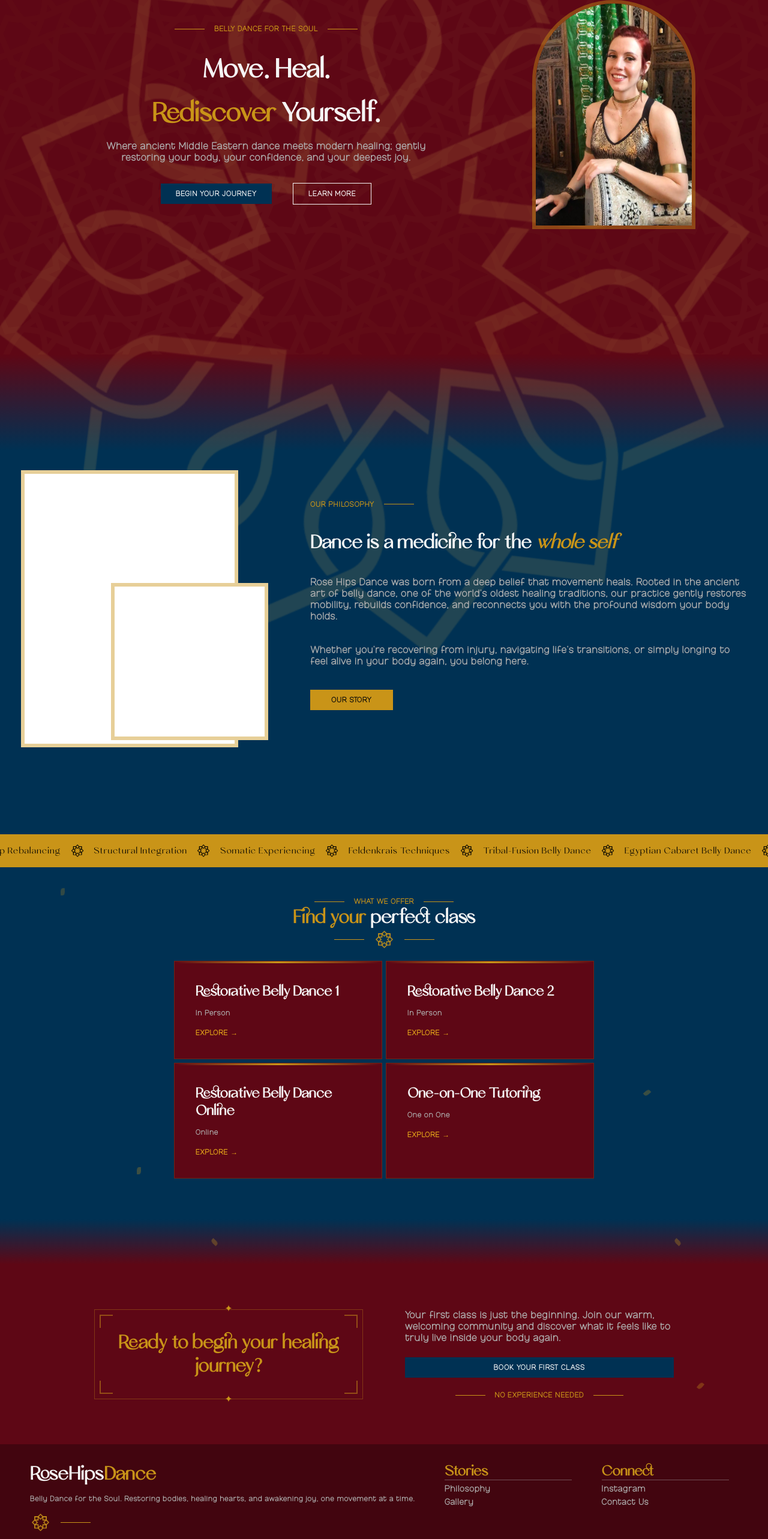
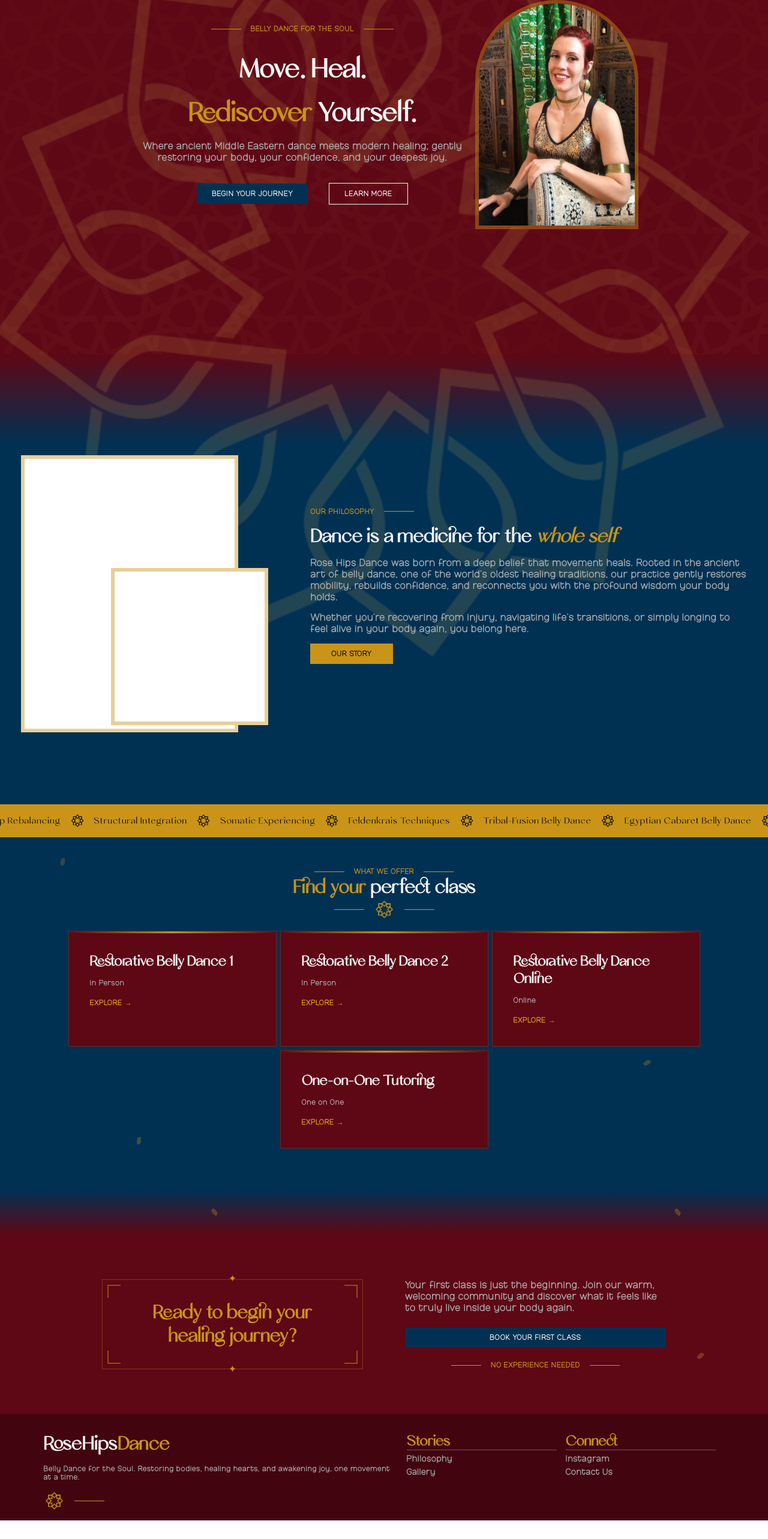
Before and after one commit to tpeschke/rose-hips-dance, a Next.js app: page / in a window 1280 px wide. Shown: the part 209-2775 px from the top of the page at 60% size. After the commit the page ends 2744 px from the top, so only its background shows below. Built offline with nearby package versions, Linux system fonts and the light colour scheme.

Commit message:
set up the css for big ass desktops

```diff
--- a/app/components/footer/footer.css
+++ b/app/components/footer/footer.css
@@ -1,7 +1,7 @@
 .footer {
-  background: var(--darkburgundy);
+  background: var(--darkBurgundy);
   display: flex;
-  justify-content: space-between;
+  justify-content: center;
   padding: 30px 50px 15px;
 }
 
@@ -23,7 +23,7 @@
   margin-top: 15px;
 }
 
-.footer > div:not(.main) p {
+.footer>div:not(.main) p {
   color: var(--lightGray);
   font-size: 14px;
   letter-spacing: 1px;
@@ -36,12 +36,14 @@
   margin-top: 15px;
 }
 
-.footer > div {
-  min-width: 18%;
+.footer>div {
+  width: 25%;
+  max-width: 250px;
   margin-right: 15px;
   z-index: 99;
 }
 
-.footer > div.main {
-  min-width: 40%;
+.footer>div.main {
+  width: 50%;
+  max-width: 750px;
 }
--- a/app/components/header/header.css
+++ b/app/components/header/header.css
@@ -38,3 +38,13 @@
 .header ul li {
   margin-left: 15px;
 }
+
+@media (min-width: 1441px) {
+  .header {
+    justify-content: center;
+  }
+
+  .header ul {
+    margin: 0 0 0 750px;
+  }
+}
--- a/app/globals.css
+++ b/app/globals.css
@@ -3,7 +3,7 @@
   --lightGray: #afafaf;
   --black: #0a0a0a;
   --burgundy: #5e0715;
-  --darkburgundy: #42050f;
+  --darkBurgundy: #42050f;
   --prussianBlue: #003153;
   --lightPrussianBlue: #003d68;
   --gold: #c99418;
--- a/app/homeComponents/beginYourJourney/BeginYourJourney.css
+++ b/app/homeComponents/beginYourJourney/BeginYourJourney.css
@@ -26,12 +26,15 @@
     opacity: 0;
     transform: translateY(150vh) rotate(0deg);
   }
+
   8% {
     opacity: 0.35;
   }
+
   92% {
     opacity: 0.2;
   }
+
   100% {
     opacity: 0;
     transform: translateY(-25vh) rotate(540deg);
@@ -42,11 +45,9 @@
   padding: 150px 0 75px;
   display: flex;
   justify-content: center;
-  background: linear-gradient(
-    0deg,
-    rgba(94, 7, 21, 1) 80%,
-    rgba(0, 49, 83, 1) 100%
-  );
+  background: linear-gradient(0deg,
+      rgba(94, 7, 21, 1) 80%,
+      rgba(0, 49, 83, 1) 100%);
 }
 
 .begin-your-journey h1 {
@@ -54,8 +55,9 @@
   text-align: center;
 }
 
-.begin-your-journey > div {
+.begin-your-journey>div {
   width: 35%;
+  max-width: 435px;
   padding: 0 35px;
   z-index: 2;
 }
--- a/app/homeComponents/findYourClass/findYourClass.css
+++ b/app/homeComponents/findYourClass/findYourClass.css
@@ -38,7 +38,7 @@
   display: flex;
   flex-wrap: wrap;
   justify-content: center;
-  max-width: 860px;
+  max-width: 1440px;
   margin: 15px auto;
 }
 
@@ -70,7 +70,7 @@
 }
 
 .find-your-class .class-catalog-squares .class-square:hover {
-  background: var(--darkburgundy);
+  background: var(--darkBurgundy);
   border: 1px solid rgba(201, 148, 24, 0.5);
   transform: translate(0, -3px);
 }
--- a/app/homeComponents/mainBanner/mainBanner.css
+++ b/app/homeComponents/mainBanner/mainBanner.css
@@ -3,20 +3,22 @@
   width: 100vw;
   background: var(--burgundy);
   position: relative;
+  display: flex;
+  justify-content: center;
+  max-height: 1000px;
 }
 
 .main-banner .columns {
   height: 100%;
-  width: 100%;
   display: flex;
-  justify-content: space-evenly;
+  justify-content: center;
   align-items: center;
   position: absolute;
   top: 0;
   z-index: 1;
 }
 
-.main-banner .columns > div {
+.main-banner .columns>div {
   padding: 35px;
   width: 45%;
   text-align: center;
@@ -27,6 +29,7 @@
   display: flex;
   flex-direction: column;
   justify-content: space-between;
+  padding: 0
 }
 
 .main-banner .columns h1 {
@@ -34,7 +37,7 @@
   font-size: 45px;
 }
 
-.main-banner .columns > div > h1 {
+.main-banner .columns>div>h1 {
   margin-bottom: -15px;
 }
 
@@ -57,3 +60,13 @@
   overflow: hidden;
   border: 6px solid #c9941871;
 }
+
+@media (min-width: 1441px) {
+  .main-banner .columns {
+    flex-direction: column-reverse;
+  }
+
+  .main-banner .portrait {
+    margin-bottom: 35px;
+  }
+}
--- a/app/homeComponents/storyBanner/storyBanner.css
+++ b/app/homeComponents/ourPhilosophy/ourPhilosophy.css
@@ -1,17 +1,20 @@
 .story-banner-shell {
   height: 100vh;
+  max-height: 750px;
   width: 100vw;
+  display: flex;
+  justify-content: center;
   position: relative;
-  background: linear-gradient(
-    0deg,
-    rgba(0, 49, 83, 1) 80%,
-    rgba(94, 7, 21, 1) 100%
-  );
+  background: linear-gradient(0deg,
+      rgba(0, 49, 83, 1) 80%,
+      rgba(94, 7, 21, 1) 100%);
   overflow: hidden;
 }
 
 .story-banner {
   height: 100vh;
+  max-height: 750px;
+  max-width: 1440px;
   display: flex;
   justify-content: space-evenly;
   align-items: center;
@@ -30,25 +33,28 @@
   padding-right: 35px;
 }
 
-.story-banner > div {
+.story-banner>div {
   margin-top: 35px;
   width: calc(100% - 450px);
   position: relative;
   z-index: 1;
 }
 
-.story-banner > div:first-child {
+.story-banner>div:first-child {
   width: 550px;
   height: 450px;
 }
 
-.story-banner > div:last-child {
-  height: 350px;
+.story-banner>div:last-child {
   padding: 0 35px;
   display: flex;
   flex-direction: column;
   align-items: start;
   justify-content: space-between;
+}
+
+.story-banner>div:last-child>* {
+  margin-bottom: 15px;
 }
 
 .story-banner .instructor-image {
@@ -70,3 +76,6 @@
   height: 250px;
   border: 6px solid #c9941871;
 }
+
+@media (min-width: 1441px) {
+}
--- a/app/homeComponents/storyBanner/storyBanner.tsx
+++ b/app/homeComponents/ourPhilosophy/ourPhilosophy.tsx
@@ -1,7 +1,7 @@
-import "./storyBanner.css";
+import "./ourPhilosophy.css";
 import { mhiora, lemonade } from "../../utilities/fonts";
 
-export default function StoryBanner() {
+export default function OurPhilosophy() {
   return (
     <div className="story-banner-shell">
       <div id="story-banner" className="story-banner">
@@ -34,6 +34,4 @@ export default function StoryBanner() {
       </div>
     </div>
   );
-
-  // bottom has the scrolling marquee
 }
--- a/app/page.tsx
+++ b/app/page.tsx
@@ -5,14 +5,14 @@ import FindYourClass from "./homeComponents/findYourClass/findYourClass";
 import MainBanner from "./homeComponents/mainBanner/mainBanner";
 import Marquee from "./homeComponents/marquee/marquee";
 import RotatingSun from "./homeComponents/rotatingSun/rotatingSun";
-import StoryBanner from "./homeComponents/storyBanner/storyBanner";
+import OurPhilosophy from "./homeComponents/ourPhilosophy/ourPhilosophy";
 
 export default function Home() {
   return (
     <div className="home-page">
       <RotatingSun />
       <MainBanner />
-      <StoryBanner />
+      <OurPhilosophy />
       <Marquee />
       <FindYourClass />
       <BeginYourJourney />
```
Also changed, not shown: app/classes/classes.css (+10 -7 lines), app/classes/registration/[className]/registration.css (+6 -2 lines), 1 other file (tests, documents, lock files or other folders).
